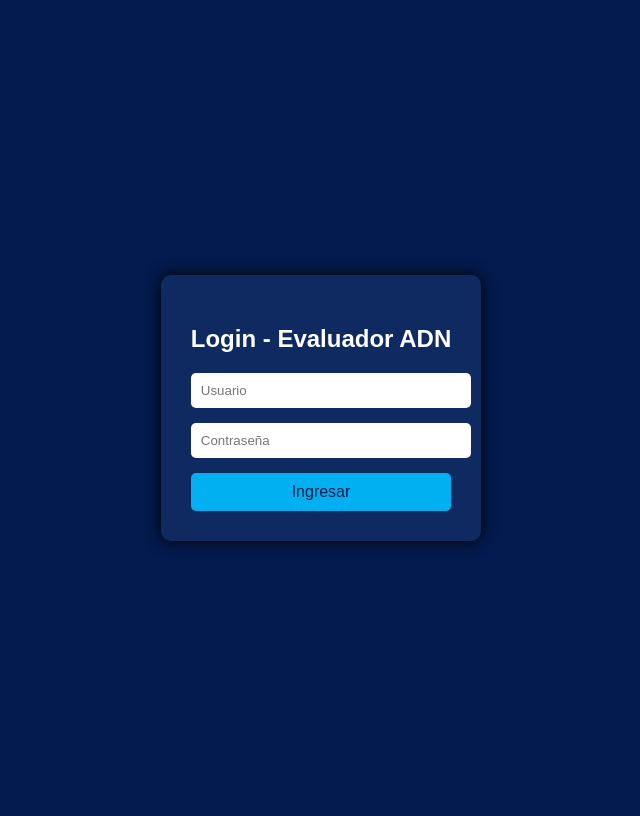
After one commit to ADNRevelstoke/qa-callcenter-adn, a Flask app: page /login in a window 1280 px wide. The commit adds this page. Shown: the whole page, without its empty margins (319-959 px from the left). Run offline with Flask 3, Linux system fonts and the light colour scheme.

Commit message:
Agrega login y loader de procesamiento

```diff
--- a/app.py
+++ b/app.py
@@ -1,17 +1,24 @@
-from flask import Flask, request, render_template
+from flask import Flask, request, render_template, redirect, url_for, session
 import openai
 import os
+import re
 from dotenv import load_dotenv
 
 app = Flask(__name__)
+app.secret_key = "supersecreto"
 load_dotenv()
 
 openai.api_key = os.environ.get("OPENAI_API_KEY", "MISSING_KEY")
 
+USUARIOS = {
+    "admin": "adn2025",
+    "calidadadn": "ADN2025*"
+}
+
 def construir_prompt(transcripcion):
-    return f"""Eres un auditor experto en validación de ventas de telefonía móvil. Evalúa esta transcripción y responde en el siguiente formato:
+    return f"""Eres un auditor experto en validación de ventas de telefonía móvil. Evalúa la siguiente transcripción real de una llamada entre un agente y un cliente. No inventes contenido. Solo responde con base en lo que está presente en la transcripción.
 
-1. Revisa si el agente menciona claramente los siguientes puntos durante la llamada. Para cada uno, responde "✅ Cumple" o "❌ No cumple":
+1. Evalúa si se mencionaron claramente los siguientes puntos. Responde "✅ Cumple" o "❌ No cumple":
 - Permanencia mínima de 3 meses
 - Costo de $150 mensual y penalización de $280 si no paga antes del corte
 - Proceso de activación (insertar chip si es número nuevo)
@@ -25,29 +32,35 @@ def construir_prompt(transcripcion):
 
 2. Calcula un score final en porcentaje (cada punto vale 10%).
 
-3. Observaciones: breve explicación de cualquier omisión.
+3. Observaciones claras sobre lo que faltó.
 
-4. Reestructura la transcripción en formato:
-Agente: ...
-Cliente: ...
+Transcripción real:
+{transcripcion}
 """
 
 
+def mejorar_legibilidad(texto):
+    return re.sub(r'(?<=[.?!]) (?=[A-ZÁÉÍÓÚÑ])', '\n', texto).strip()
+
 @app.route("/", methods=["GET", "POST"])
 def index():
+    if "usuario" not in session:
+        return redirect(url_for("login"))
+
     if request.method == "POST":
         audio_file = request.files["audio"]
         audio_path = "temp.wav"
         audio_file.save(audio_path)
 
         transcript = openai.Audio.transcribe("whisper-1", open(audio_path, "rb"))
-        transcripcion = transcript["text"]
+        transcripcion_cruda = transcript["text"]
+        transcripcion = mejorar_legibilidad(transcripcion_cruda)
 
         prompt = construir_prompt(transcripcion)
         response = openai.ChatCompletion.create(
             model="gpt-4",
             messages=[
-                {"role": "system", "content": "Eres un evaluador automatizado de calidad en llamadas de ventas de telefonía móvil."},
+                {"role": "system", "content": "Eres un auditor automatizado de calidad en llamadas."},
                 {"role": "user", "content": prompt}
             ]
         )
@@ -56,12 +69,24 @@ def index():
         return render_template("index.html", transcript=transcripcion, resultado=resultado)
 
     return render_template("index.html", transcript=None, resultado=None)
-@app.route("/check-api")
-def check_api():
-    api_key = os.getenv("OPENAI_API_KEY")
-    if api_key and api_key.startswith("sk-"):
-        return "✅ API key cargada correctamente."
-    else:
-        return "❌ No se detectó la API key en el entorno."
+
+@app.route("/login", methods=["GET", "POST"])
+def login():
+    error = None
+    if request.method == "POST":
+        usuario = request.form["username"]
+        clave = request.form["password"]
+        if usuario in USUARIOS and USUARIOS[usuario] == clave:
+            session["usuario"] = usuario
+            return redirect(url_for("index"))
+        else:
+            error = "Usuario o contraseña incorrectos"
+    return render_template("login.html", error=error)
+
+@app.route("/logout")
+def logout():
+    session.pop("usuario", None)
+    return redirect(url_for("login"))
+
 if __name__ == "__main__":
     app.run(host="0.0.0.0", port=int(os.environ.get("PORT", 5000)))
--- /dev/null
+++ b/templates/login.html
@@ -0,0 +1,54 @@
+<!doctype html>
+<html>
+<head>
+  <title>Login - Evaluador ADN</title>
+  <style>
+    body {
+      background-color: #031b4e;
+      color: white;
+      font-family: Arial, sans-serif;
+      display: flex;
+      justify-content: center;
+      align-items: center;
+      height: 100vh;
+    }
+    .login-box {
+      background-color: #0f2a60;
+      padding: 30px;
+      border-radius: 10px;
+      box-shadow: 0px 0px 15px #000;
+    }
+    input {
+      display: block;
+      width: 100%;
+      padding: 10px;
+      margin-bottom: 15px;
+      border: none;
+      border-radius: 5px;
+    }
+    button {
+      background-color: #00b0f0;
+      color: #031b4e;
+      border: none;
+      padding: 10px;
+      font-size: 16px;
+      cursor: pointer;
+      border-radius: 5px;
+      width: 100%;
+    }
+  </style>
+</head>
+<body>
+  <div class="login-box">
+    <h2>Login - Evaluador ADN</h2>
+    <form method="POST">
+      <input type="text" name="username" placeholder="Usuario" required>
+      <input type="password" name="password" placeholder="Contraseña" required>
+      <button type="submit">Ingresar</button>
+    </form>
+    {% if error %}
+      <p style="color: red;">{{ error }}</p>
+    {% endif %}
+  </div>
+</body>
+</html>
```
Also changed, not shown: templates/index.html (+19 -8 lines).
